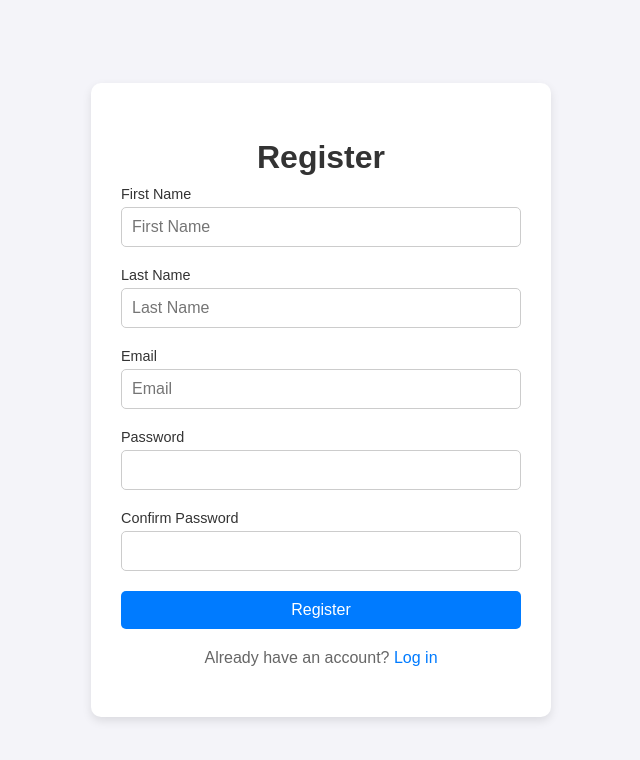
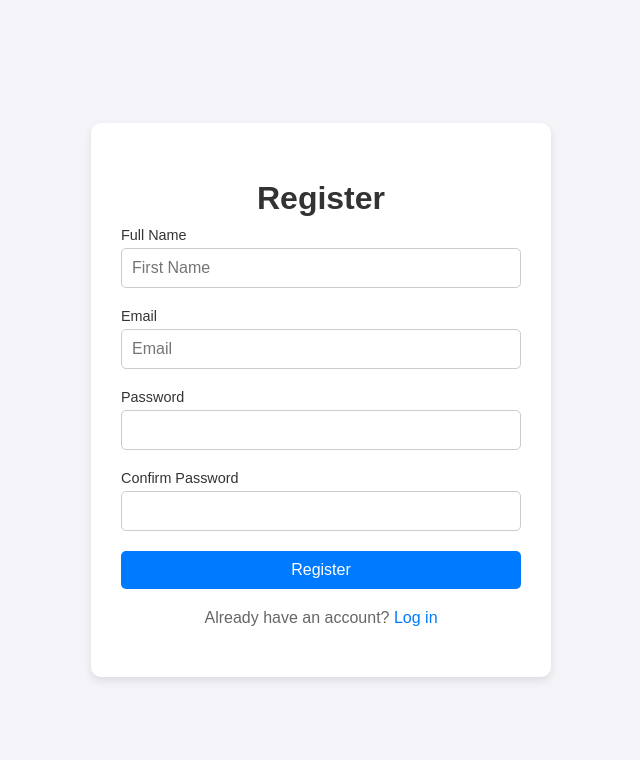
Before and after one commit to asigba/E-Commerce, a React (Create React App) app in the folder frontend/: page /register in a window 1280 px wide. Shown: the top 760 px of the page, without its empty margins (319-959 px from the left). Built offline with nearby package versions, Linux system fonts and the light colour scheme.

Commit message:
working register feature

```diff
--- a/frontend/src/pages/Register.jsx
+++ b/frontend/src/pages/Register.jsx
@@ -3,8 +3,7 @@ import './Register.css';
 
 export default function Register(){
     const [formData, setFormData] = useState({
-        firstName: '',
-        lastName: '',
+        fullName: '',
         email: '',
         password: ''
     });
@@ -28,15 +27,15 @@ export default function Register(){
         return true;
     }
 
-    function handleSubmit(){
+    async function handleSubmit(e){
         console.log('Form submitted');
-
+        e.preventDefault(); // Prevent the form from refreshing the page
         const check = confirmPassword();
         if (!check) {
             return;
         } else {
             try {
-                const response = fetch('http://localhost:5002/api/register', {
+                const response = await fetch('http://localhost:5002/api/register', {
                     method: 'POST',
                     headers: {
                         'Content-Type': 'application/json',
@@ -44,9 +43,10 @@ export default function Register(){
                     body: JSON.stringify(formData),
                 });
                 if (!response.ok) {
-                    throw new Error('Network response was not ok');
+                    const errorData = await response.json();
+                    throw new Error(errorData.message || 'Network response was not ok');
                 }
-                const data = response.json();
+                const data = await response.json();
                 console.log('Registration successful:', data);
                 alert('Registration successful! Redirecting...');
                 window.location.href = '/'; // Redirect to home page or dashboard
@@ -64,12 +64,8 @@ export default function Register(){
             <h2>Register</h2>
             <form onSubmit={handleSubmit}>
                 <div className="form-group">
-                    <label>First Name</label>
-                    <input type="text" id="firstName" name="firstName" value={formData.firstName} onChange={handleChange} placeholder="First Name" required/>
-                </div>
-                <div className="form-group">
-                    <label>Last Name</label>
-                    <input type="text" id="lastName" name="lastName" value={formData.lastName} placeholder="Last Name" onChange={handleChange} required/>
+                    <label>Full Name</label>
+                    <input type="text" id="fullName" name="fullName" value={formData.fullName} onChange={handleChange} placeholder="First Name" required/>
                 </div>
                 <div className="form-group">
                     <label>Email</label>
```
Also changed, not shown: 1 other file (tests, documents, lock files or other folders).
